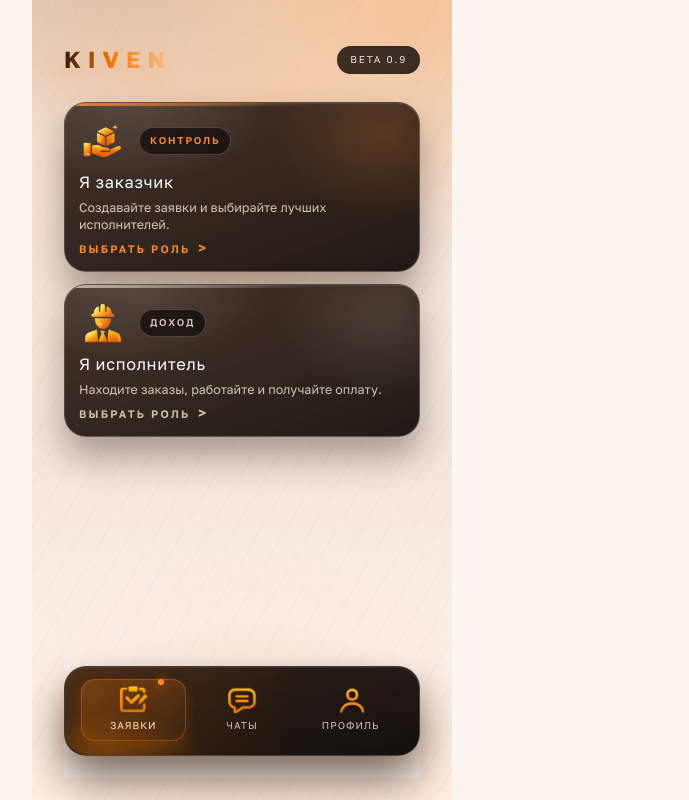
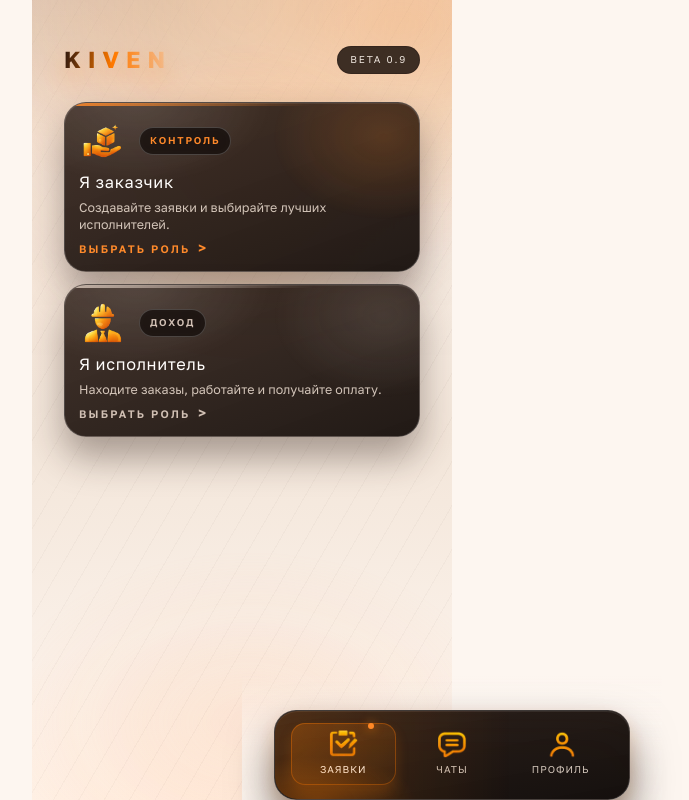
Before and after one commit to GameclubPro/misha, a React (Vite) app: page / in a window 1280 px wide. Shown: the whole page, without its empty margins (398-1087 px from the left). Built offline with nearby package versions, Linux system fonts and the light colour scheme; a web font is replaced by a local one.

Commit message:
intro screen

```diff
--- a/src/App.css
+++ b/src/App.css
@@ -9,10 +9,11 @@
 
 .screen {
   --screen-pad-bottom: clamp(16px, 4vh, 22px);
+  --nav-height: 82px;
   width: min(420px, 100%);
   min-height: 100svh;
   padding: clamp(24px, 6vh, 46px) clamp(20px, 5vw, 32px)
-    var(--screen-pad-bottom);
+    calc(var(--screen-pad-bottom) + var(--nav-height) + env(safe-area-inset-bottom, 0px));
   padding-top: calc(clamp(24px, 6vh, 46px) + var(--tg-safe-top, 0px));
   display: flex;
   flex-direction: column;
@@ -1055,20 +1056,20 @@
 }
 
 .footer {
-  width: 100%;
-  margin-top: auto;
-  margin-bottom: calc(-1 * var(--screen-pad-bottom));
-  padding-bottom: calc(var(--screen-pad-bottom) + env(safe-area-inset-bottom, 0px));
-  padding-top: 10px;
+  width: min(420px, 100%);
+  margin: 0;
+  padding: 10px clamp(20px, 5vw, 32px) env(safe-area-inset-bottom, 0px);
   display: flex;
   flex-direction: column;
   align-items: center;
   gap: 10px;
   animation: fade-up 0.7s ease-out both;
   animation-delay: 0.28s;
-  position: sticky;
+  position: fixed;
+  left: 50%;
   bottom: 0;
-  z-index: 3;
+  transform: translateX(-50%);
+  z-index: 10;
   isolation: isolate;
 }
 
@@ -1185,7 +1186,7 @@
 
 @media (max-width: 360px) {
   .screen {
-    padding: 20px 16px 16px;
+    padding: 20px 16px calc(16px + var(--nav-height) + env(safe-area-inset-bottom, 0px));
     padding-top: calc(20px + var(--tg-safe-top, 0px));
   }
 
```
